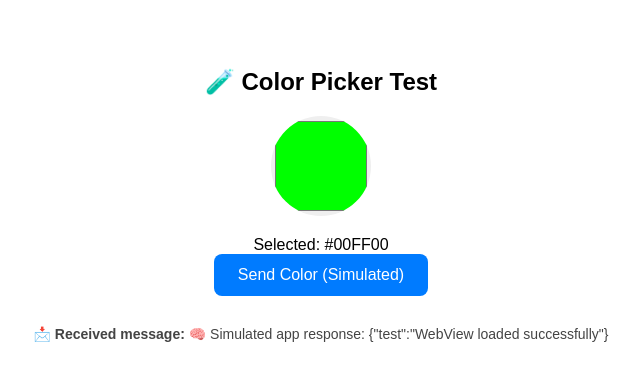
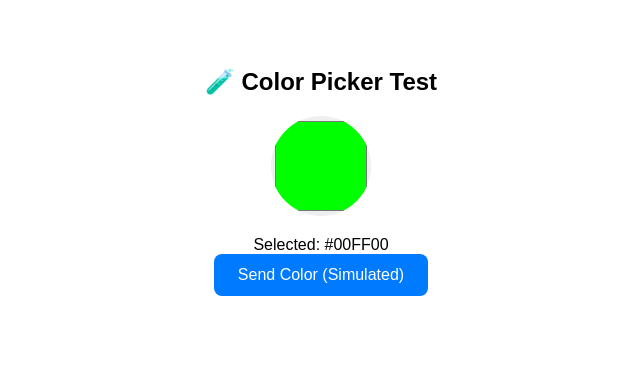
Before and after one commit to vikas02s/color-picker, a plain HTML site: page index.html in a window 1280 px wide. Shown: the whole page, without its empty margins (319-959 px from the left). Drawn offline with Linux system fonts and the light colour scheme.

Commit message:
Update index.html

```diff
--- a/index.html
+++ b/index.html
@@ -65,10 +65,10 @@
     };
 
     // Listener for "message" events (simulated app response)
-    window.addEventListener("message", function (event) {
-      log.innerHTML = `<p><strong>📩 Received message:</strong> ${event.data}</p>`;
-      console.log('abcd');
-    });
+    // window.addEventListener("message", function (event) {
+    //   log.innerHTML = `<p><strong>📩 Received message:</strong> ${event.data}</p>`;
+    //   console.log('abcd');
+    // });
 
     // colorInput.addEventListener("input", () => {
     //   const hex = colorInput.value.toUpperCase();
@@ -82,10 +82,10 @@
     }
 
     // Simulate initial WebView test message
-    window.onload = function () {
-      const testMessage = JSON.stringify({ test: "WebView loaded successfully" });
-      window.ReactNativeWebView.postMessage(testMessage);
-    };
+    // window.onload = function () {
+    //   const testMessage = JSON.stringify({ test: "WebView loaded successfully" });
+    //   window.ReactNativeWebView.postMessage(testMessage);
+    // };
   </script>
 </body>
 </html>
```
